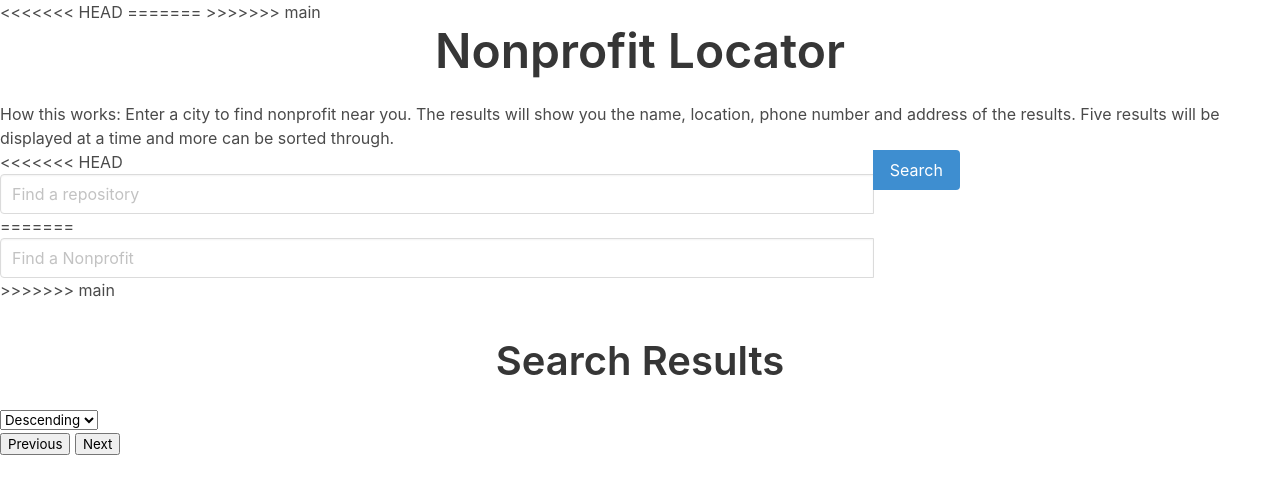
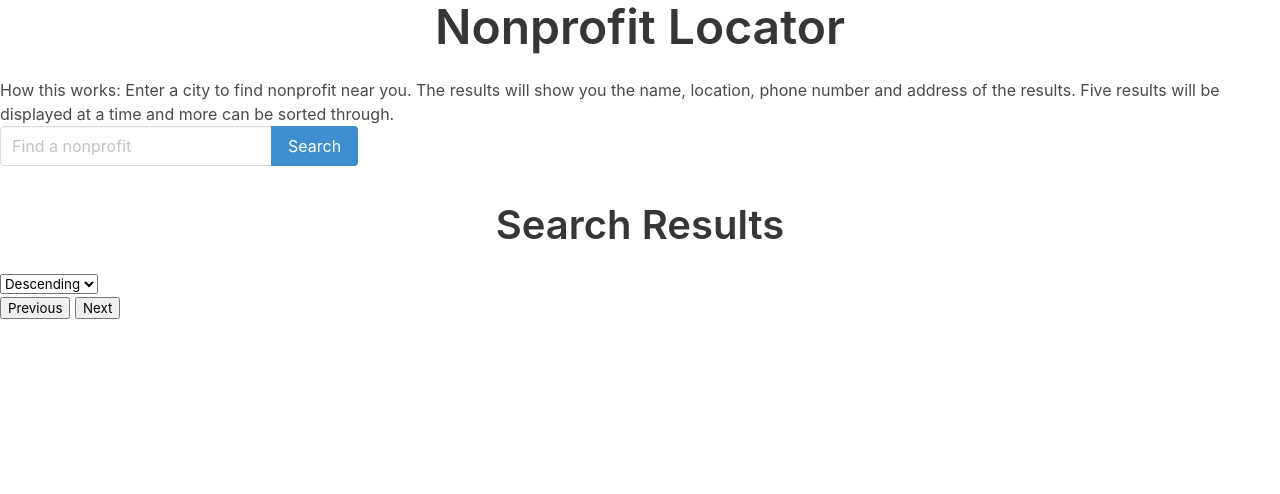
Before and after one commit to riraq/Nonprofit_Locator, a plain HTML site: page index.html in a window 1280 px wide. Drawn offline with nearby package versions, Linux system fonts and the light colour scheme.

Commit message:
resolved conflicts

```diff
--- a/index.html
+++ b/index.html
@@ -4,16 +4,11 @@
     <meta charset="UTF-8">
     <meta name="viewport" content="width=device-width, initial-scale=1.0">
     <title>Document</title>
-<<<<<<< HEAD
-    <link rel="stylesheet" href="https://cdn.jsdelivr.net/npm/bulma@0.9.1/css/bulma.min.css">
-    <link rel="stylesheet" href="assets/styles.css">
-=======
     <link rel="stylesheet" href="https://unpkg.com/leaflet@1.7.1/dist/leaflet.css"
    integrity="sha512-xodZBNTC5n17Xt2atTPuE1HxjVMSvLVW9ocqUKLsCC5CXdbqCmblAshOMAS6/keqq/sMZMZ19scR4PsZChSR7A=="
    crossorigin=""/>
     <link rel="stylesheet" href="https://cdn.jsdelivr.net/npm/bulma@0.9.1/css/bulma.min.css">
     <link rel="stylesheet" href="./assets/styles.css">
->>>>>>> main
 </head>
 
 <body>
@@ -21,11 +16,7 @@
     <p>How this works: Enter a city to find nonprofit near you. The results will show you the name, location, phone number and address of the results. Five results will be displayed at a time and more can be sorted through.</p>
     <div class="field has-addons">
         <div class="control">
-<<<<<<< HEAD
-        <input id="city-search" class="input" type="text" placeholder="Find a repository">
-=======
-        <input class="input" type="text" placeholder="Find a Nonprofit">
->>>>>>> main
+        <input id="city-search" class="input" type="text" placeholder="Find a nonprofit">
         </div>
         <div class="control">
         <a id="search-btn" class="button is-info">
```
